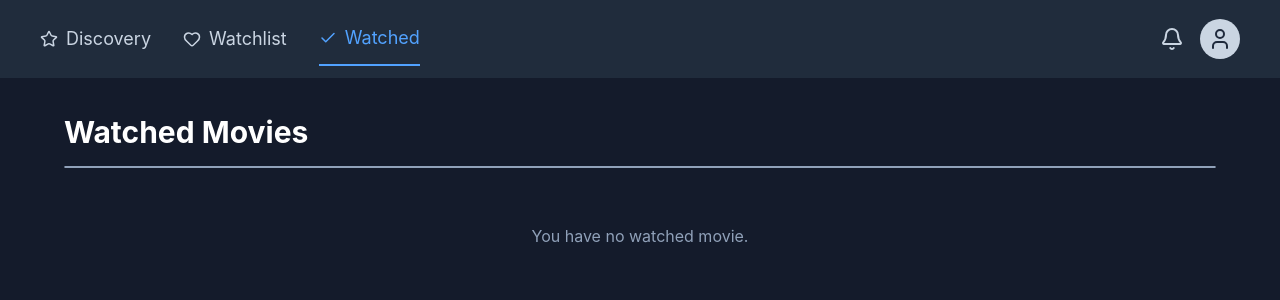
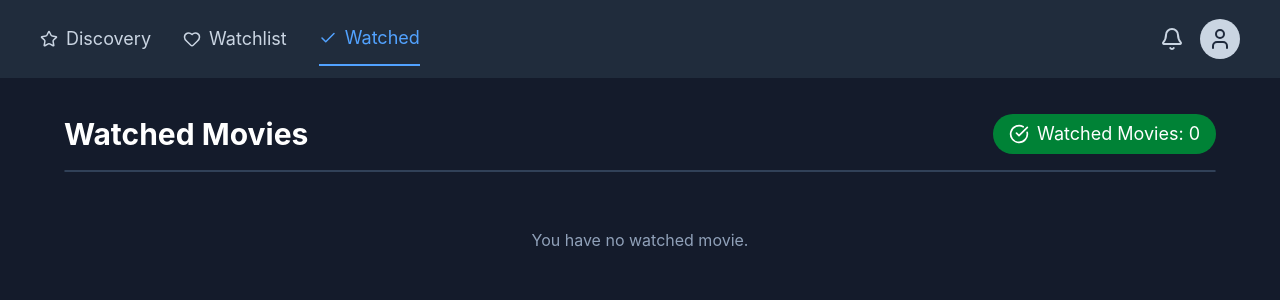
Before and after one commit to bitavafaei/movie-watchlist, a React (Vite) app: page /watched in a window 1280 px wide. Shown: the top 300 px of the page. Built offline with nearby package versions, Linux system fonts and the light colour scheme.

Commit message:
finished the watchedmovies component

```diff
--- a/src/App.jsx
+++ b/src/App.jsx
@@ -42,7 +42,7 @@ function App() {
             <Route path="/" element={<Discovery onAddToWatchlist={addToWatchlist} watchlist={watchlist} onRemove={removeFromWatchlist}/>}/>
             <Route path="/watchlist" element={<Watchlist watchlist={watchlist} onRemove={removeFromWatchlist} watched={watched} markAsWatched={markAsWatched}/>}/>
             <Route path="/movie/:id" element={<MovieDetails onAddToWatchlist={addToWatchlist} watchlist={watchlist} onRemove={removeFromWatchlist}/>} />
-            <Route path="/watched" element={<WatchedMovies onAddToWatchlist={addToWatchlist} watched={watched} onRemove={removeFromWatchlist}/>} />
+            <Route path="/watched" element={<WatchedMovies onAddToWatchlist={addToWatchlist} watched={watched} watchlist={watchlist} onRemove={removeFromWatchlist}/>} />
         </Routes>
     </>
   )
--- a/src/components/WatchedMovies.jsx
+++ b/src/components/WatchedMovies.jsx
@@ -1,7 +1,11 @@
 import Header from "./Header";
 import WatchlistItem from "./WatchlistItem";
+import { CheckCircle } from "lucide-react";
 
-export default function WatchedMovies({watched, onRemove, markAsWatched}) {
+export default function WatchedMovies({watched, onRemove, markAsWatched, watchlist}) {
+    const watchedCount = watchlist.filter((movie) =>
+        watched.some((item) => item.id === movie.id)
+    ).length
     return(
         <div className="bg-[#141B2B] min-h-screen">
             <Header/>
@@ -9,8 +13,12 @@ export default function WatchedMovies({watched, onRemove, markAsWatched}) {
                 <div className="mx-auto w-full max-w-6xl">
                     <div className="flex justify-between items-center py-4">
                         <h1 className="text-white text-3xl font-bold">Watched Movies</h1>
+                        <div className="bg-green-700 text-white items-center flex w-fit h-10 max-w-md rounded-4xl text-lg px-4 gap-2">
+                            <CheckCircle size={20}/>
+                            <div>Watched Movies: {watchedCount} </div>
+                        </div>
                     </div>
-                    <hr className="border-slate-400 border-[1px] rounded-md mb-4" />
+                    <hr className="border-slate-700 border-[1px] rounded-md mb-4" />
                     {watched.length === 0 ? (
                         <p className="text-slate-400 text-center py-10">
                             You have no watched movie.
--- a/src/components/Watchlist.jsx
+++ b/src/components/Watchlist.jsx
@@ -62,7 +62,7 @@ export default function Watchlist({watchlist, onRemove, watched, markAsWatched})
                                 "text-slate-300 bg-slate-500 hover:bg-slate-700"}`}
                             onClick={() => setFilter("Unwatched")}>Unwatched</button>
                     </div>
-                    <hr className="border-slate-400 border-[1px] rounded-md mb-4" />
+                    <hr className="border-slate-700 border-[1px] rounded-md mb-4" />
                     {watchlist.length === 0 ? (
                         <p className="text-slate-400 text-center py-10">
                             Your watchlist is empty.
```
